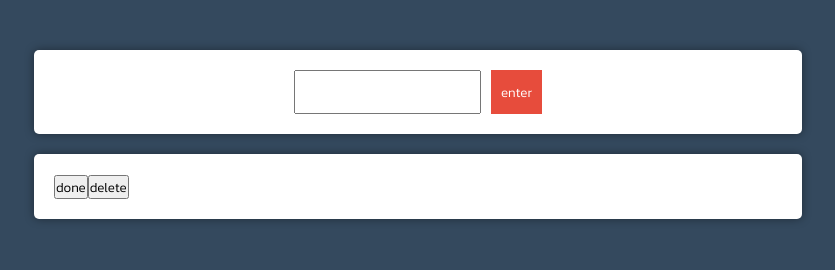
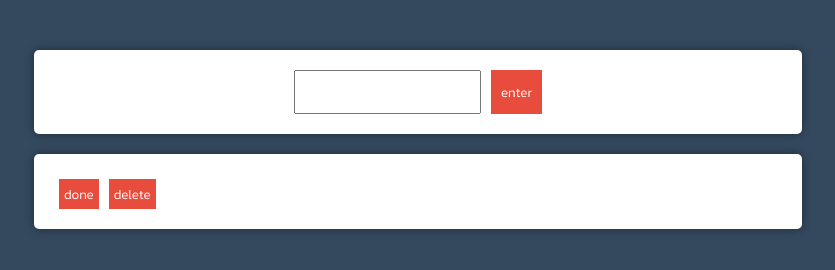
Before and after one commit to medh01/basic-to-do-list, a plain HTML site: page index.html in a window 1280 px wide. Both pictures are taken after a click on the button "enter". Shown: the whole page, without its empty margins (222-1057 px from the left). Drawn offline with Linux system fonts and the light colour scheme.

Commit message:
second commit

```diff
--- a/script.js
+++ b/script.js
@@ -9,11 +9,15 @@ myBtn.addEventListener("click",()=>{
     var input=myInput.value;
 
         var myItem=document.createElement("li");
-        myItem.innerHTML= input + `<button class="done">done</button><button class="delete">delete</button>`;
+        myItem.innerHTML= input + `<div class="buttons"><button class="done">done</button><button class="delete">delete</button></div>`;
         myList.appendChild(myItem);
         var myDone=myItem.querySelector(".done");
         myDone.addEventListener("click",()=>{
-            myItem.style.textDecoration="line-through";
+            if (myItem.style.textDecoration!="line-through"){
+                myItem.style.textDecoration="line-through";
+            }else{
+                myItem.style.textDecoration="none"
+            }
         })
         var myDelete=myItem.querySelector(".delete");
         myDelete.addEventListener("click",()=>{
--- a/style.css
+++ b/style.css
@@ -43,3 +43,17 @@ ul{
     margin-top: 20px;
     list-style-type: none;
 }
+
+.done, .delete{
+    background-color: #e74c3c;
+    color: #FFF;
+    border: none;
+    padding: 5px;
+    margin: 0 5px;
+}
+
+li{
+    display: flex;
+    justify-content: space-between;
+    margin-top: 5px;
+}
```
